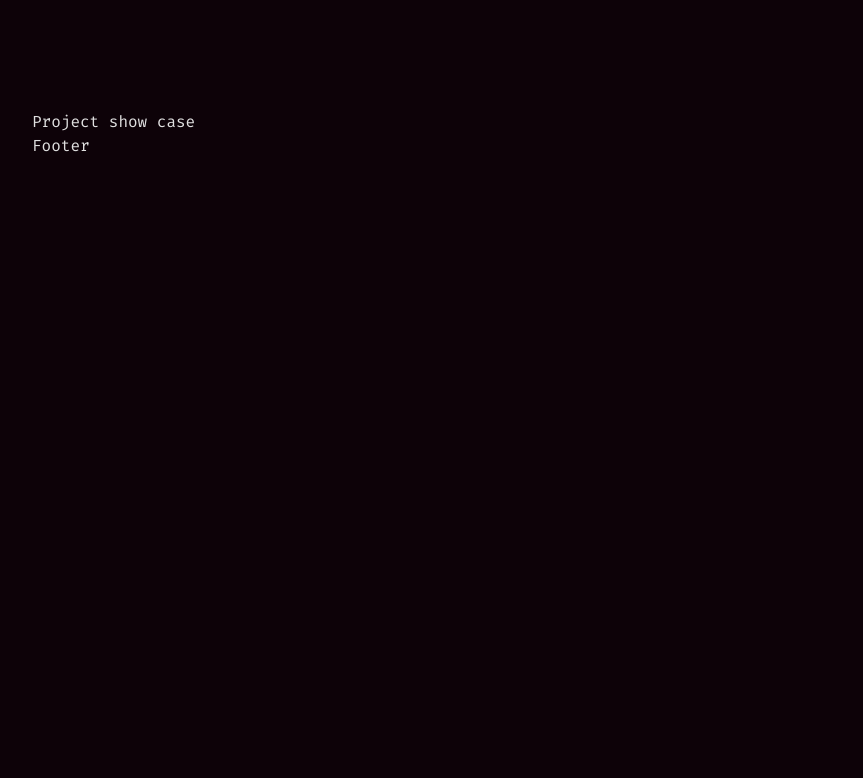
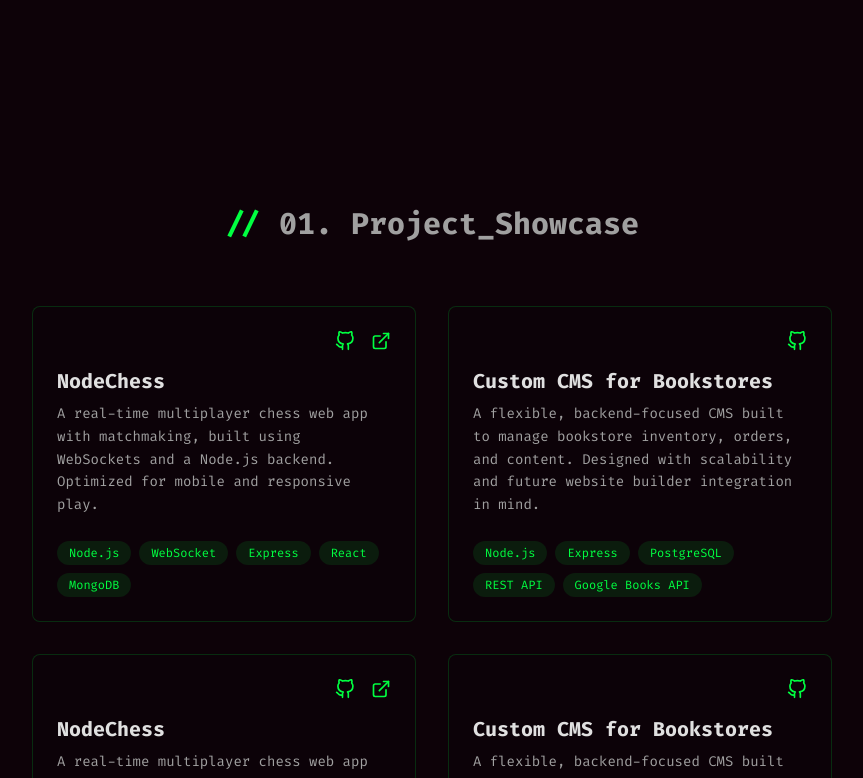
Before and after one commit to IsbatBInHossain/isbat-portfolio, a Next.js app: page / in a window 1280 px wide. Shown: the part 802-1580 px from the top of the page, without its empty margins (208-1071 px from the left). Before the commit the page ends 1008 px from the top, so only its background shows below. Built offline with nearby package versions, Linux system fonts and the light colour scheme.

Commit message:
feat: add project showcase

```diff
--- a/src/app/components/ProjectShowcase.jsx
+++ b/src/app/components/ProjectShowcase.jsx
@@ -1,5 +1,77 @@
+import { config } from '@/data/config'
+import { FiGithub, FiExternalLink } from 'react-icons/fi'
+
 const ProjectShowcase = () => {
-  return <div>Project show case</div>
+  return (
+    // The `id` here is the target for the scroll-down indicator
+    <section id='projects' className='py-24'>
+      <h2 className='text-3xl font-bold text-center mb-16 text-text-secondary'>
+        <span className='text-matrix-green'>//</span> 01. Project_Showcase
+      </h2>
+      <div className='grid grid-cols-1 md:grid-cols-2 gap-8'>
+        {config.projects.map((project, index) => (
+          <div
+            key={index}
+            className='bg-background/50 border border-matrix-green-dark/30 p-6 rounded-lg group
+                       hover:border-matrix-green hover:-translate-y-2 transition-all duration-300'
+          >
+            {/* Card Header */}
+            <div className='flex justify-between items-center mb-4'>
+              <div className='text-2xl text-matrix-green'>
+                {/* A simple folder or file icon could go here if desired */}
+              </div>
+              <div className='flex items-center gap-4 text-text-secondary text-xl'>
+                {project.githubUrl && (
+                  <a
+                    href={project.githubUrl}
+                    target='_blank'
+                    rel='noopener noreferrer'
+                    aria-label='GitHub repository'
+                    className='hover:text-matrix-green transition-colors'
+                  >
+                    <FiGithub />
+                  </a>
+                )}
+                {project.demoUrl && (
+                  <a
+                    href={project.demoUrl}
+                    target='_blank'
+                    rel='noopener noreferrer'
+                    aria-label='Live demo'
+                    className='hover:text-matrix-green transition-colors'
+                  >
+                    <FiExternalLink />
+                  </a>
+                )}
+              </div>
+            </div>
+
+            {/* Card Body */}
+            <div className=' cursor-default'>
+              <h3 className='text-xl font-bold text-text-primary mb-2 group-hover:text-matrix-green transition-colors'>
+                {project.title}
+              </h3>
+              <p className='text-text-secondary mb-6 text-sm leading-relaxed'>
+                {project.description}
+              </p>
+            </div>
+
+            {/* Card Footer (Tech Stack) */}
+            <div className='flex flex-wrap gap-2'>
+              {project.tags.map(tag => (
+                <span
+                  key={tag}
+                  className='bg-matrix-green/10 text-matrix-green text-xs font-mono px-3 py-1 rounded-full'
+                >
+                  {tag}
+                </span>
+              ))}
+            </div>
+          </div>
+        ))}
+      </div>
+    </section>
+  )
 }
 
 export default ProjectShowcase
--- a/src/data/config.js
+++ b/src/data/config.js
@@ -46,6 +46,28 @@ export const config = {
       githubUrl: 'https://github.com/IsbatBInHossain/bookstore-cms-backend',
       demoUrl: '',
     },
+    {
+      title: 'NodeChess',
+      description:
+        'A real-time multiplayer chess web app with matchmaking, built using WebSockets and a Node.js backend. Optimized for mobile and responsive play.',
+      tags: ['Node.js', 'WebSocket', 'Express', 'React', 'MongoDB'],
+      githubUrl: 'https://github.com/IsbatBInHossain/nodechess',
+      demoUrl: 'https://node-chess.netlify.app/',
+    },
+    {
+      title: 'Custom CMS for Bookstores',
+      description:
+        'A flexible, backend-focused CMS built to manage bookstore inventory, orders, and content. Designed with scalability and future website builder integration in mind.',
+      tags: [
+        'Node.js',
+        'Express',
+        'PostgreSQL',
+        'REST API',
+        'Google Books API',
+      ],
+      githubUrl: 'https://github.com/IsbatBInHossain/bookstore-cms-backend',
+      demoUrl: '',
+    },
   ],
 
   // Contact
```
